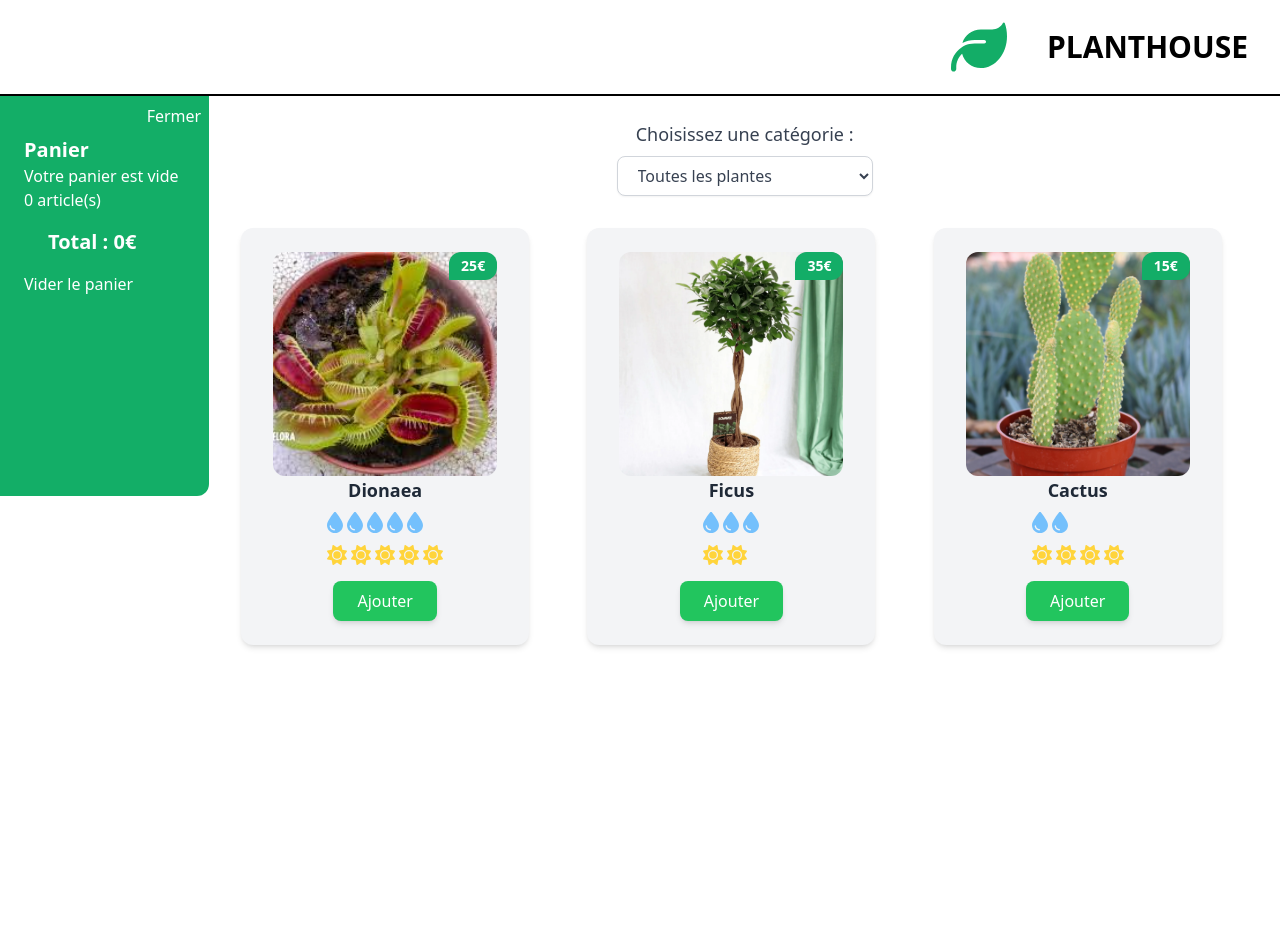
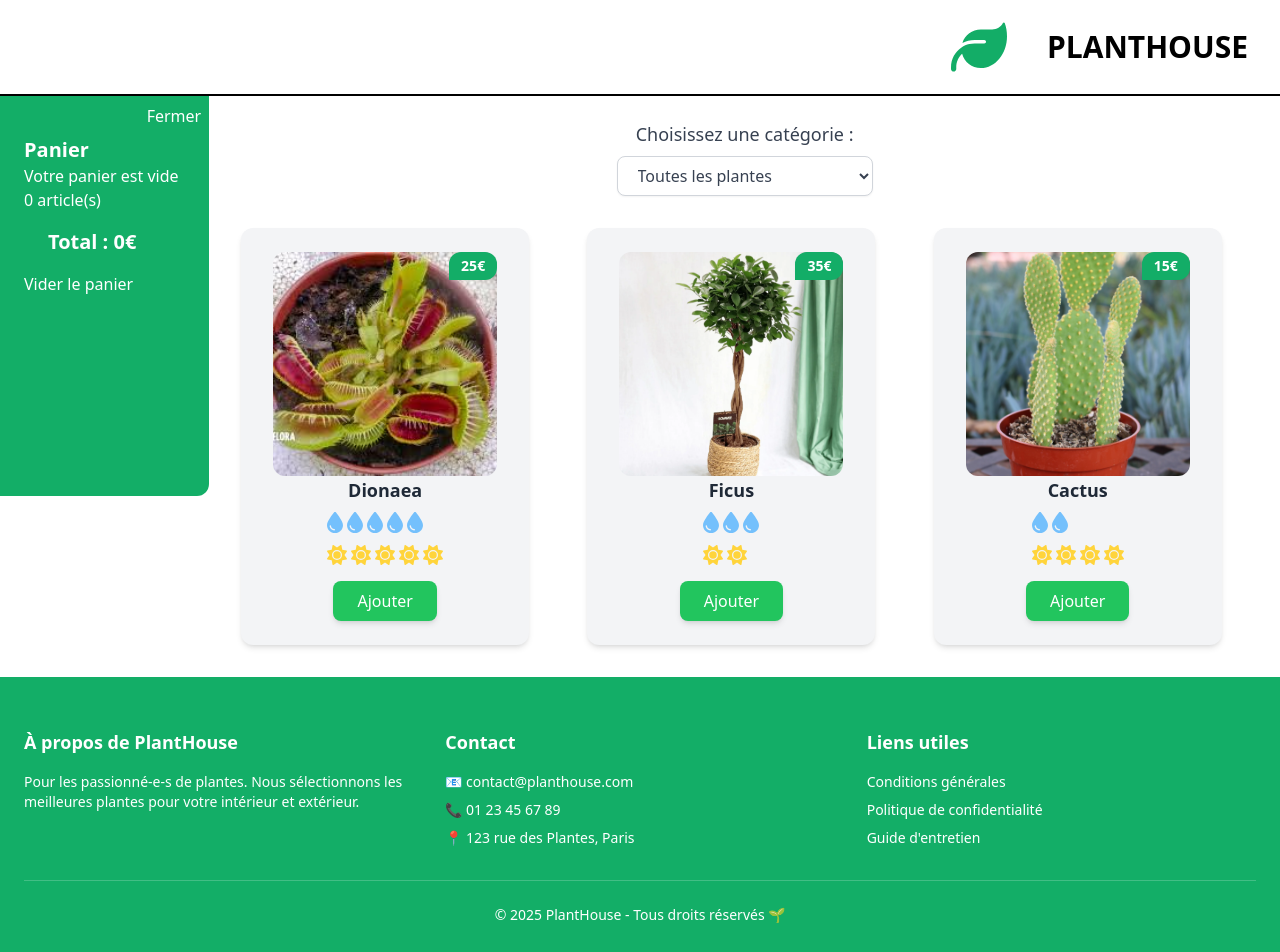
Before and after one commit to gaksss/PlantHouse, a React (Vite) app: page / in a window 1280 px wide. Shown: the top 952 px of the page. Before the commit the page ends 800 px from the top, so only its background shows below. Built offline with nearby package versions, Linux system fonts and the light colour scheme.

Commit message:
DONE: footer

```diff
--- a/src/App.jsx
+++ b/src/App.jsx
@@ -4,6 +4,7 @@ import Banner from "./components/Banner";
 import Cart from "./components/Cart";
 import Categories from "./components/Categories";
 import ShoppingList from "./components/ShoppingList";
+import Footer from "./components/Footer";
 import dionaea from "./assets/img/dionaea.jpg";
 import ficus from "./assets/img/ficus.webp";
 import cactus from "./assets/img/cactus.webp";
@@ -72,7 +73,7 @@ function App() {
   };
 
   return (
-    <>
+    <div className="min-h-screen flex flex-col">
       <header className="flex justify-end items-center h-24 pr-8 border-b-2 border-black">
         <Banner />
       </header>
@@ -96,7 +97,10 @@ function App() {
           />
         </div>
       </section>
-    </>
+      <footer className="flex justify-center items-center h-[280px] bg-[#13ae67]">
+        <Footer />
+      </footer>
+    </div>
   );
 }
 
--- /dev/null
+++ b/src/components/Footer.jsx
@@ -0,0 +1,53 @@
+import React from "react";
+
+function Footer() {
+  return (
+    <footer className="bg-[#13ae67] text-white py-8 mt-auto">
+      <div className="container mx-auto px-6">
+        <div className="grid grid-cols-1 md:grid-cols-3 gap-8">
+          {/* Section À propos */}
+          <div>
+            <h3 className="text-lg font-semibold mb-4">À propos de PlantHouse</h3>
+            <p className="text-sm">
+              Pour les passionné-e-s de plantes. Nous sélectionnons les meilleures plantes
+              pour votre intérieur et extérieur.
+            </p>
+          </div>
+
+          {/* Section Contact */}
+          <div>
+            <h3 className="text-lg font-semibold mb-4">Contact</h3>
+            <ul className="text-sm space-y-2">
+              <li>📧 contact@planthouse.com</li>
+              <li>📞 01 23 45 67 89</li>
+              <li>📍 123 rue des Plantes, Paris</li>
+            </ul>
+          </div>
+
+          {/* Section Liens utiles */}
+          <div>
+            <h3 className="text-lg font-semibold mb-4">Liens utiles</h3>
+            <ul className="text-sm space-y-2">
+              <li>
+                <a href="#" className="hover:text-gray-200 transition">Conditions générales</a>
+              </li>
+              <li>
+                <a href="#" className="hover:text-gray-200 transition">Politique de confidentialité</a>
+              </li>
+              <li>
+                <a href="#" className="hover:text-gray-200 transition">Guide d'entretien</a>
+              </li>
+            </ul>
+          </div>
+        </div>
+
+        {/* Copyright */}
+        <div className="border-t border-white/20 mt-8 pt-6 text-center text-sm">
+          <p>© {new Date().getFullYear()} PlantHouse - Tous droits réservés 🌱</p>
+        </div>
+      </div>
+    </footer>
+  );
+}
+
+export default Footer;
```
